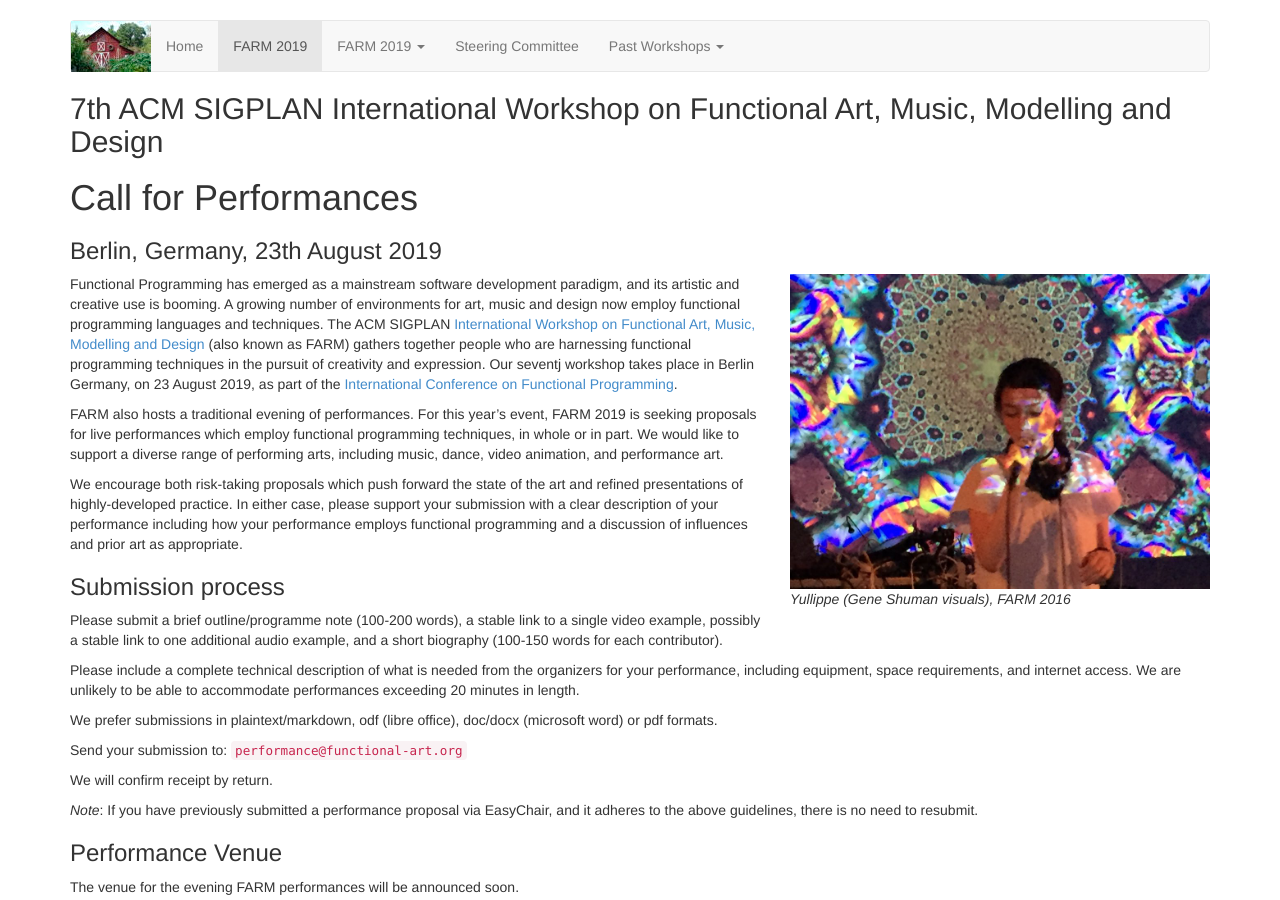
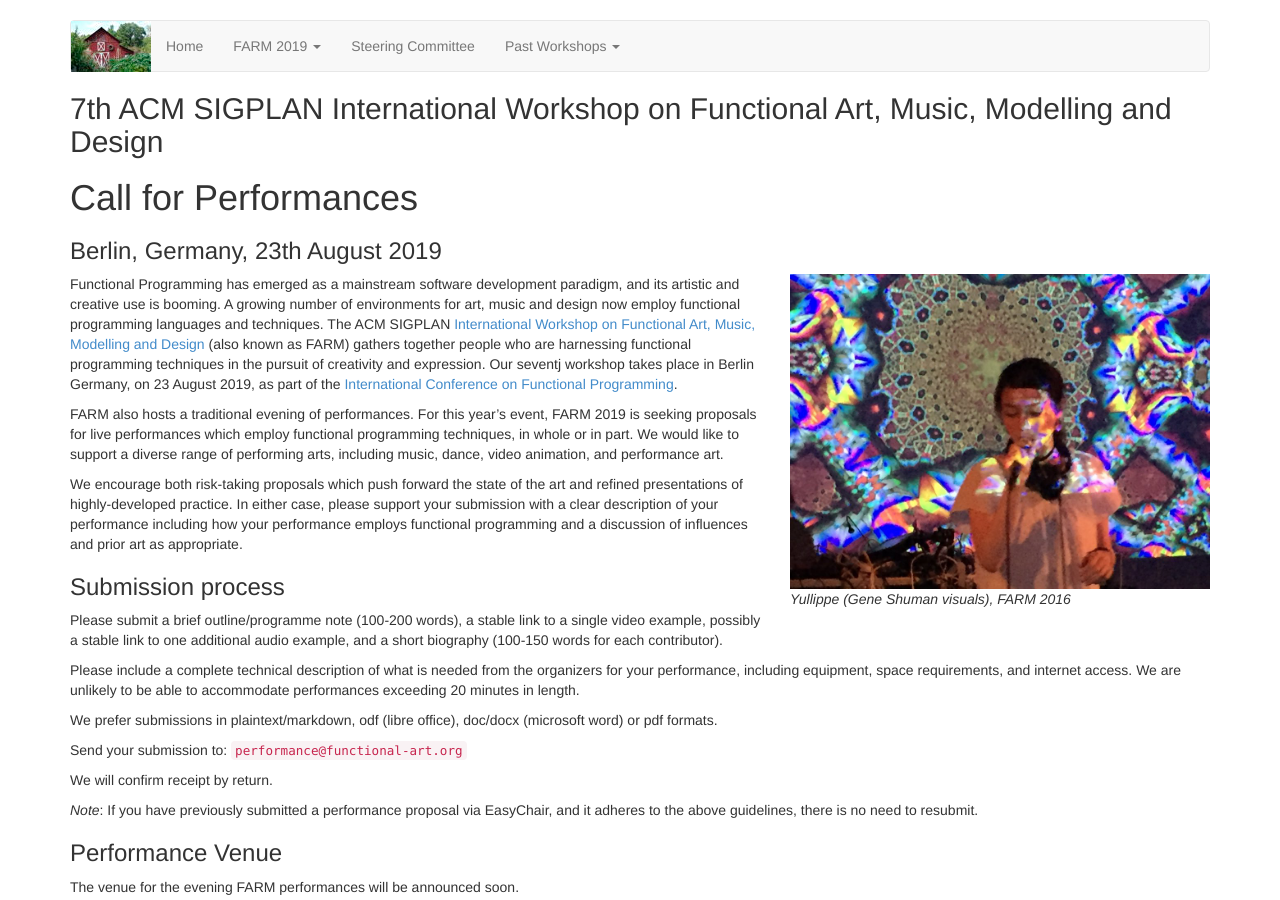
Before and after one commit to functional-art/functional-art.github.com, a Jekyll site: the page built from 2019/call-for-performances.md, in a window 1280 px wide and 900 px high. Built offline with Jekyll 4.4.1, drawn with Linux system fonts in a browser that asks for light colours; nearby versions of some CDN libraries.

Commit message:
Remove Duplicate 2019 navbar Entry

```diff
--- a/_includes/navbar.html
+++ b/_includes/navbar.html
@@ -4,7 +4,6 @@
 <li><a href="/">Home</a></li>
 {% endif %}
 {% if page.active == "farm2019" %}
-<li class="active"><a href="/2019/">FARM 2019</a></li>
 <li class="dropdown">
   <a href="#" class="dropdown-toggle"
   data-toggle="dropdown">FARM 2019 <b class="caret"></b></a>
```
